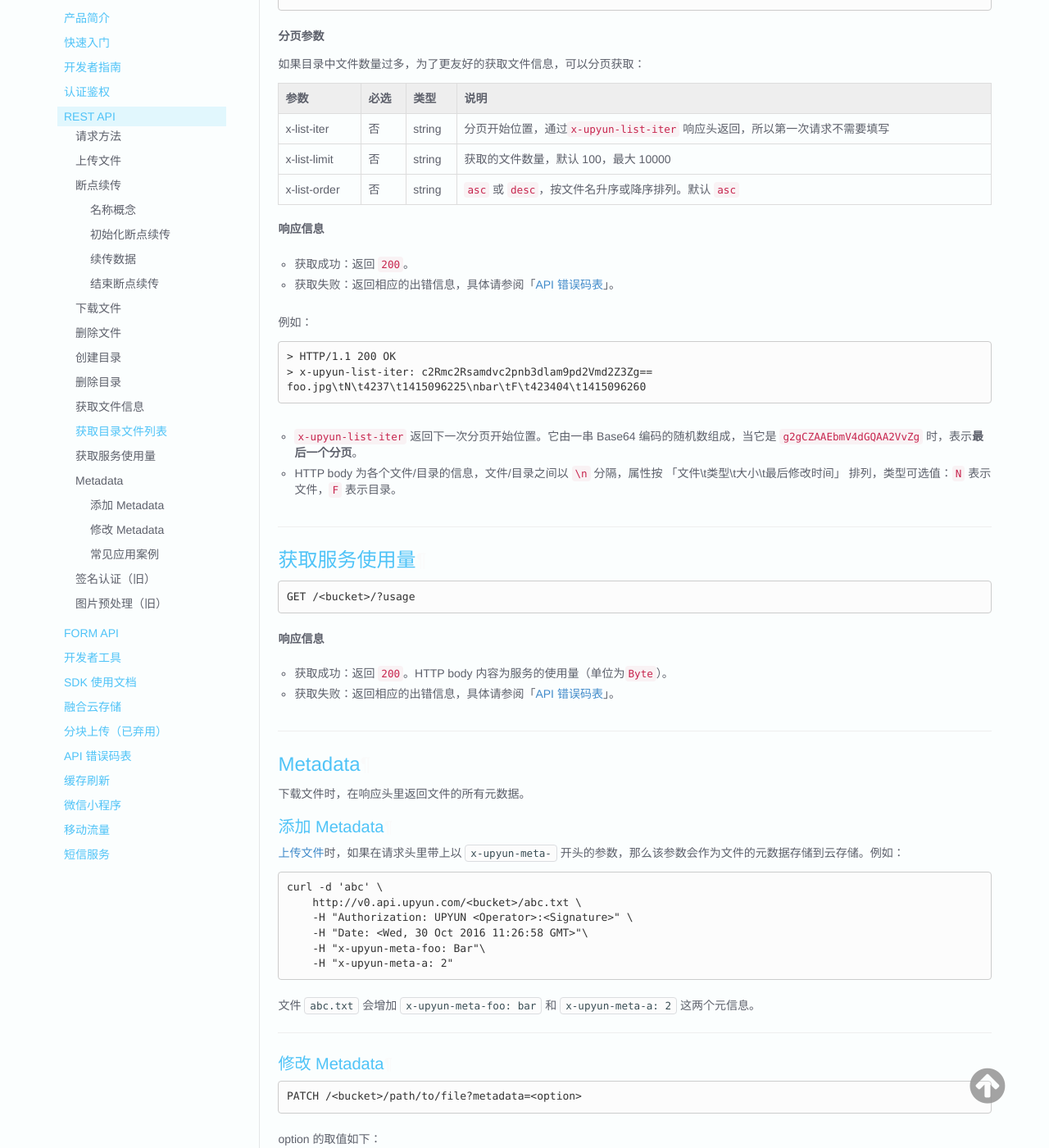
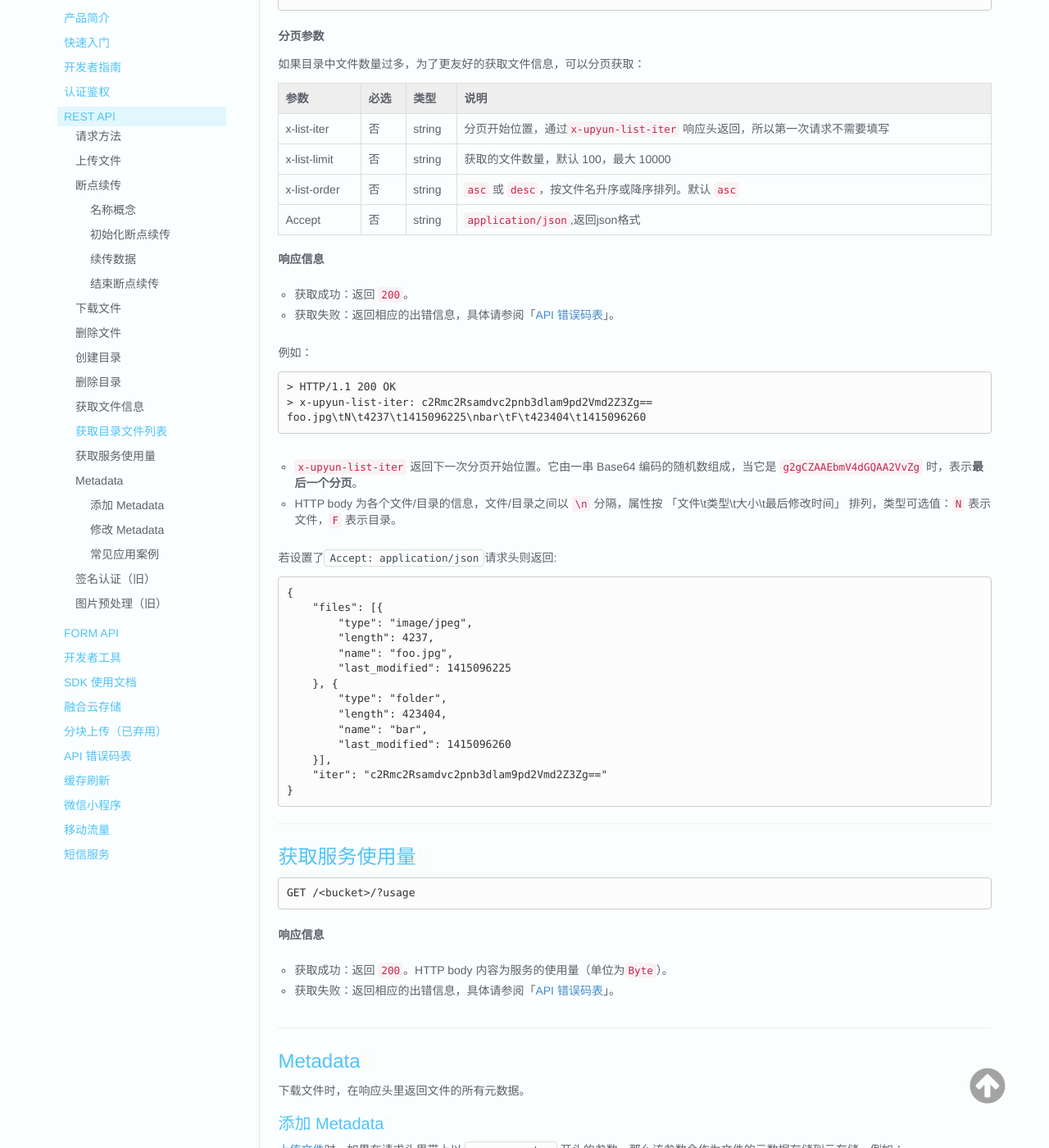
Before and after one commit to upyun/docs, an MkDocs documentation site: the page built from sources/api/rest_api.md, in a window 1280 px wide and 1400 px high, scrolled down 6261 px. Shown: the whole window at 82% size. Built offline with MkDocs 1.6.1, drawn with Linux system fonts in a browser that asks for light colours; old or Windows-style settings are respelled for this version of MkDocs.

Commit message:
list folder can return json

````diff
--- a/sources/api/rest_api.md
+++ b/sources/api/rest_api.md
@@ -300,6 +300,7 @@ GET /<bucket>/path/to/folder
 | x-list-iter    |  否  | string  | 分页开始位置，通过`x-upyun-list-iter` 响应头返回，所以第一次请求不需要填写      |
 | x-list-limit   |  否  | string  | 获取的文件数量，默认 100，最大 10000                           |
 | x-list-order   |  否  | string  | `asc` 或 `desc`，按文件名升序或降序排列。默认 `asc`               |
+| Accept         |  否  | string  | `application/json`,返回json格式 |
 
 
 **响应信息**
@@ -317,6 +318,25 @@ foo.jpg\tN\t4237\t1415096225\nbar\tF\t423404\t1415096260
 
 - `x-upyun-list-iter` 返回下一次分页开始位置。它由一串 Base64 编码的随机数组成，当它是 `g2gCZAAEbmV4dGQAA2VvZg` 时，表示**最后一个分页**。
 - HTTP body 为各个文件/目录的信息，文件/目录之间以 `\n` 分隔，属性按 「文件\t类型\t大小\t最后修改时间」 排列，类型可选值：`N` 表示文件，`F` 表示目录。
+
+若设置了`Accept: application/json`请求头则返回:
+
+```json
+{
+	"files": [{
+		"type": "image/jpeg",
+		"length": 4237,
+		"name": "foo.jpg",
+		"last_modified": 1415096225
+	}, {
+		"type": "folder",
+		"length": 423404,
+		"name": "bar",
+		"last_modified": 1415096260
+	}],
+	"iter": "c2Rmc2Rsamdvc2pnb3dlam9pd2Vmd2Z3Zg=="
+}
+```
 
 ---------
 
````
